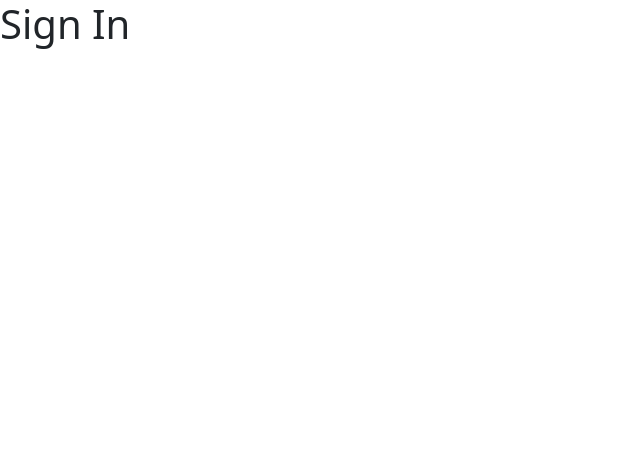
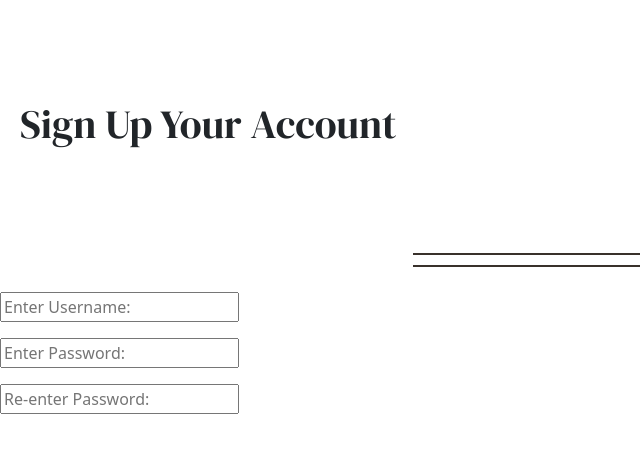
Before and after one commit to danchaliya/BlastfromthePast, a React (Vite) app in the folder react-app/: page /sign-up in a window 1280 px wide. Shown: the top 452 px of the page, without its empty margins (0-640 px from the left). Built offline with nearby package versions, Linux system fonts and the light colour scheme.

Commit message:
creating sign up page

```diff
--- a/react-app/src/App.tsx
+++ b/react-app/src/App.tsx
@@ -1,5 +1,5 @@
 import LandingPage from './pages/LandingPage';
-import SignIn from './pages/SignIn';
+import SignUp from './pages/SignUp';
 import LogIn from './pages/LogIn';
 import { BrowserRouter, Route, Routes } from 'react-router-dom';
 import { useEffect, useState } from 'react';
@@ -13,7 +13,7 @@ function App(){
     <BrowserRouter>
       <Routes>
         <Route path="/" element={ <LandingPage />} />
-        <Route path="/sign-up" element={ <SignIn />} />
+        <Route path="/sign-up" element={ <SignUp />} />
         <Route path="/log-in" element={ <LogIn />} />
       </Routes>
     </BrowserRouter>
--- /dev/null
+++ b/react-app/src/components/Line2.tsx
@@ -0,0 +1,9 @@
+import '../pages/landingpage.css';
+
+const Line2 = () => {
+  return (
+    <div className="line2"></div>
+  );
+}
+
+export default Line2;
--- /dev/null
+++ b/react-app/src/components/TextBox.tsx
@@ -0,0 +1,24 @@
+import React, { useState, ChangeEvent} from 'react';
+
+const TextBox = ({customLabel = 'Enter Text:', initialValue = ''}) => {
+  const [inputValue, setInputValue] = useState('');
+
+  const handleChange = (event: ChangeEvent<HTMLInputElement>) => {
+    setInputValue(event.target.value);
+  };
+
+  return (
+    <div>
+      <input
+        type="text"
+        id="myTextBox"
+        value={inputValue}
+        onChange={handleChange}
+        placeholder={customLabel}
+      />
+      <p></p>
+    </div>
+  );
+};
+
+export default TextBox;
--- a/react-app/src/pages/LandingPage.tsx
+++ b/react-app/src/pages/LandingPage.tsx
@@ -25,7 +25,7 @@ function LandingPage() {
             </div>
             <div style={{marginLeft: '155px', marginTop: '150px'}}>
                 <div id="main">
-                    <h2 id="custom-h2">
+                    <h2 id="custom-h3">
                         welcome to...
                     </h2>
                     <h1 id="custom-h1">
--- a/react-app/src/pages/SignIn.tsx
+++ /dev/null
@@ -1,7 +0,0 @@
-const SignIn = () => {
-    return (
-        <h1>Sign In</h1>
-    )
-};
-
-export default SignIn;
--- /dev/null
+++ b/react-app/src/pages/SignUp.tsx
@@ -0,0 +1,24 @@
+import TextBox from '../components/TextBox';
+import Line2 from '../components/Line2';
+import './landingpage.css';
+
+function SignUp(){
+    return(
+        <div>
+            <div id='subpage-title'>
+                <h2 id="custom-h2">Sign Up Your Account</h2>
+            </div>
+            <div style={{display:'flex', flexDirection: 'column'}} id= "lines-2">
+                <Line2/>
+                <Line2/>
+            </div>
+            <div>
+            <TextBox customLabel="Enter Username:" />
+            <TextBox customLabel="Enter Password:" />
+            <TextBox customLabel="Re-enter Password:" />
+            </div>
+        </div>
+    )
+}
+
+export default SignUp;
--- a/react-app/src/pages/landingpage.css
+++ b/react-app/src/pages/landingpage.css
@@ -12,7 +12,14 @@
 
 #custom-h2{
     font-family: Myriad Pro Regular;
+    font-size: 40px;
+
+}
+
+#custom-3{
+    font-family: Myriad Pro Regular;
     font-size: 20px;
+
 }
 
 #main{
@@ -46,6 +53,13 @@
     margin: 5px 0; /* Adjust the margin between the lines */
 }
 
+.line2{
+    width: 455px; /* Adjust the width of the lines */
+    height: 2px; /* Adjust the height of the lines */
+    background-color: #39312B; /* Adjust the color of the lines */
+    margin: 5px 0; /* Adjust the margin between the lines */
+}
+
 #header{
     margin: 30px;
 }
@@ -55,3 +69,18 @@
     align-items: center; /* Center horizontally */
     margin: 20px;
 }
+
+#lines-2{
+    justify-content: center; /* Center vertically */
+    align-items: center; /* Center horizontally */
+    margin: 20px;
+    margin-top: 100px;
+
+}
+
+#subpage-title{
+    justify-content: center; /* Center vertically */
+    align-items: center; /* Center horizontally */
+    margin: 20px;
+    margin-top: 100px;
+}
```
